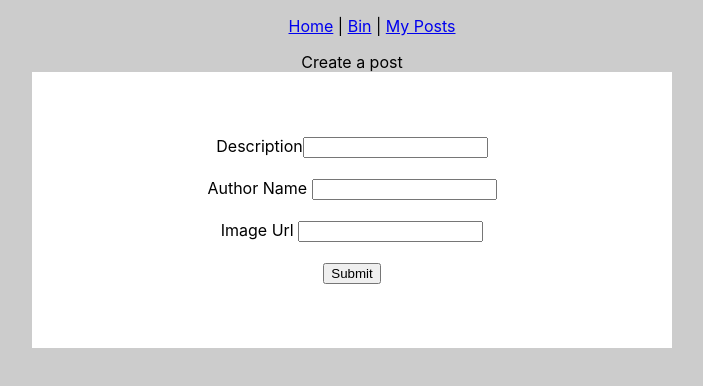
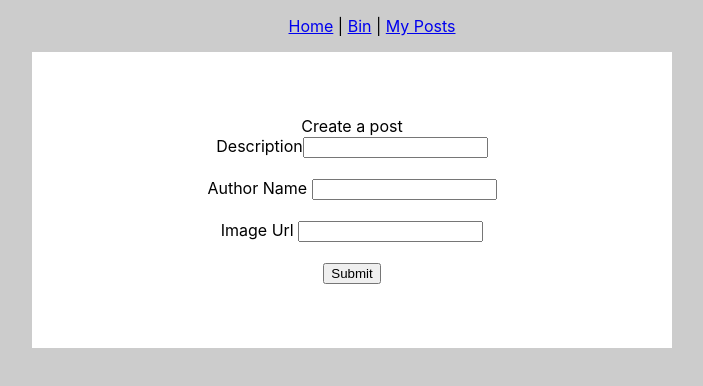
Before and after one commit to ankitmhatre/sidgpql, a React (Create React App) app in the folder frontend/: page /new-post in a window 1280 px wide. Shown: the top 386 px of the page, without its empty margins (288-991 px from the left). Built offline with nearby package versions, Linux system fonts and the light colour scheme.

Commit message:
newpost form

```diff
--- a/frontend/src/components/NewPost.js
+++ b/frontend/src/components/NewPost.js
@@ -24,8 +24,8 @@ window.location.reload();
     }
   return (
     <center>
-    <span> Create a post</span>
       <form method="POST" onSubmit={addImage} style={{color:'#000', background:'#fff', padding:'64px', width:'40%'}}>
+      <span> Create a post</span><br></br>
       <label>Description</label>
         <input type="text" id="description" />
         <br />
```
Also changed, not shown: 1 other file (tests, documents, lock files or other folders).
